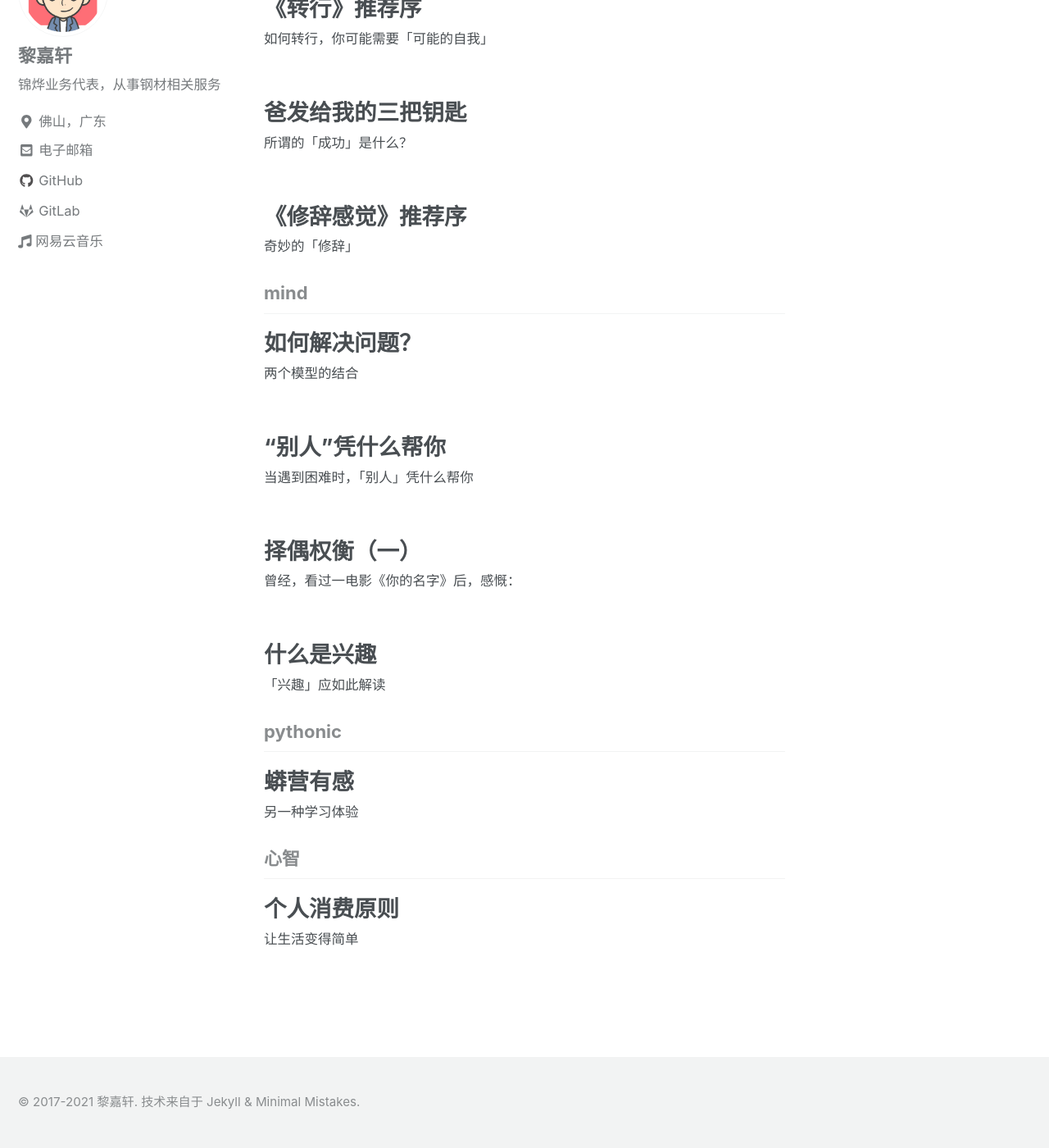
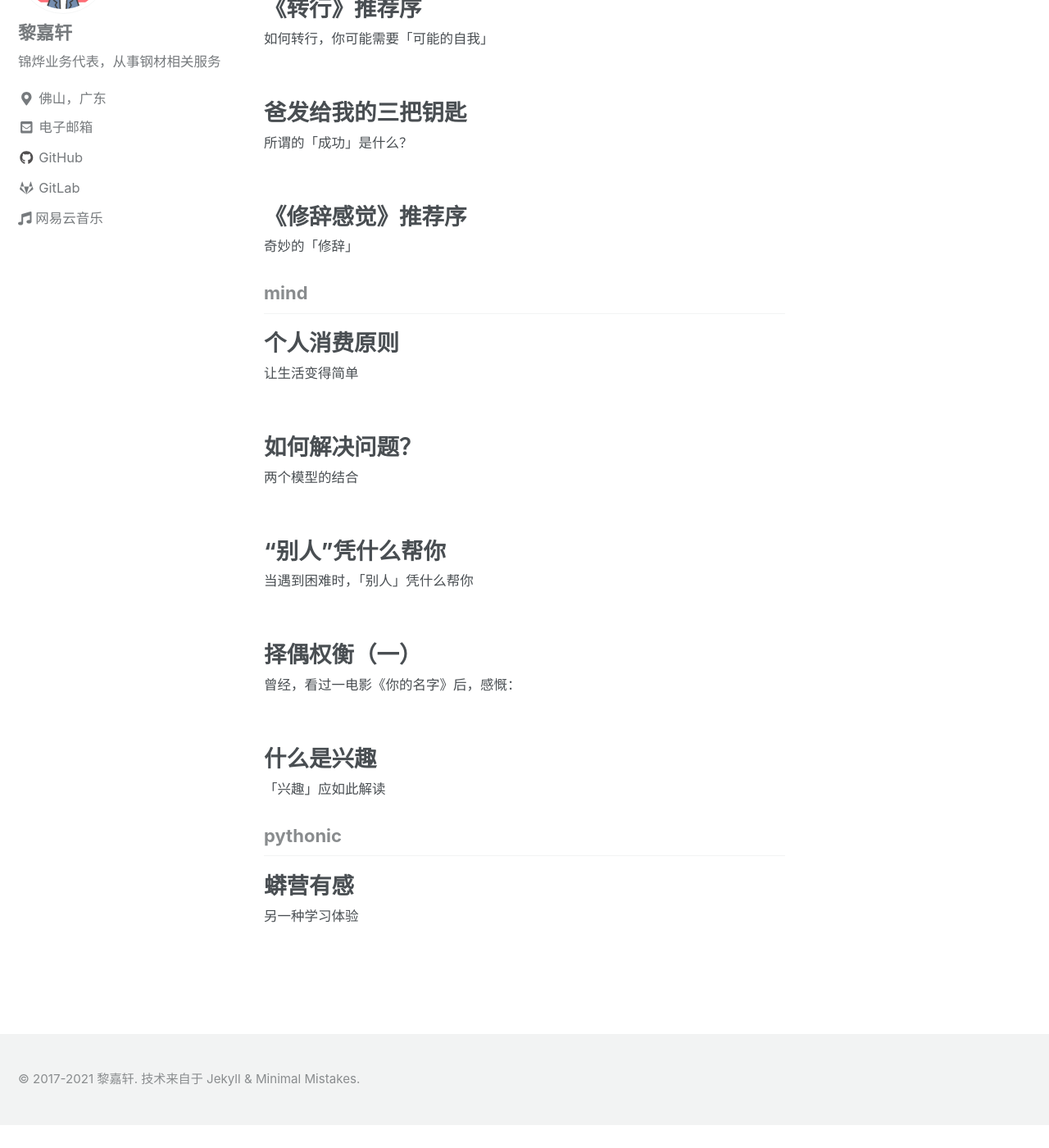
Before and after one commit to xuan18/xuan18backup.github.io, a Jekyll site: the page built from _pages/essay.html, in a window 1280 px wide and 1400 px high, scrolled down 1413 px. Shown: the whole window at 82% size. Built offline with Jekyll 4.4.1, drawn with Linux system fonts in a browser that asks for light colours; nearby versions of some CDN libraries; after the commit the page ends 2784 px from its top, so only the background shows below that.

Commit message:
Update 2021-06-20-Principle-of-personal-consumption.md

```diff
--- a/_posts/mind/2021-06-20-Principle-of-personal-consumption.md
+++ b/_posts/mind/2021-06-20-Principle-of-personal-consumption.md
@@ -1,7 +1,7 @@
 ---
 title: 个人消费原则
 excerpt: 让生活变得简单
-category: 心智
+category: mind
 ---
 
 # 缘起
```
